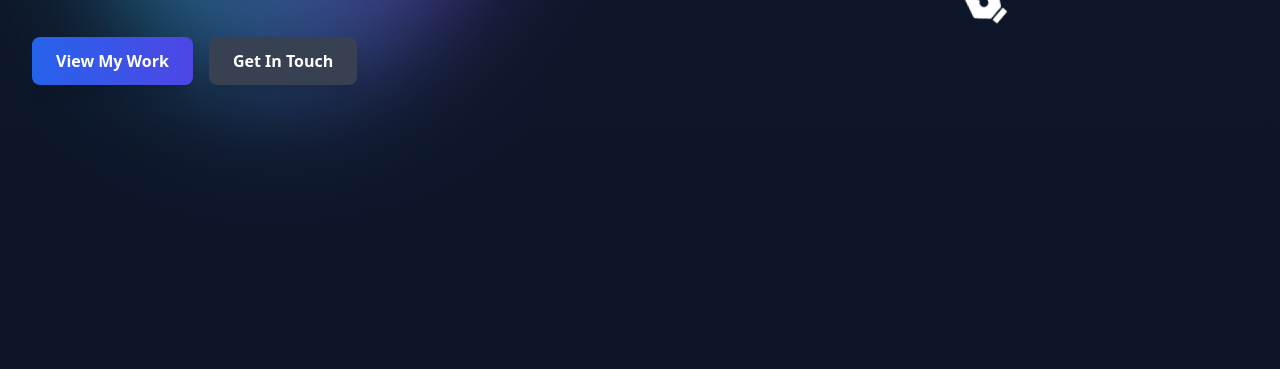
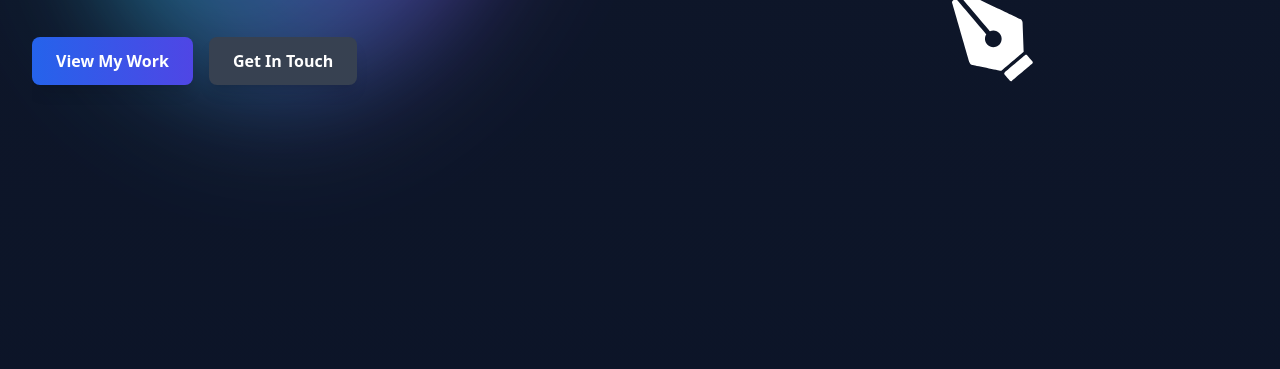
Before and after one commit to igkru/Website, a plain HTML site: page index.html in a window 1280 px wide. Shown: the part 431-800 px from the top of the page. Drawn offline with nearby package versions, Linux system fonts and the light colour scheme.

Commit message:
Add files via upload

```diff
--- a/index.html
+++ b/index.html
@@ -429,7 +429,7 @@
               src="assets/Pen_tool_animation.json"
               background="transparent"
               speed="1"
-              style="width: 240px; height: 240px; filter: invert(1); transform: rotate(-10deg);"
+              style="width: 450px; height: 450px; filter: invert(1);"
               loop
               autoplay>
             </lottie-player>
```
